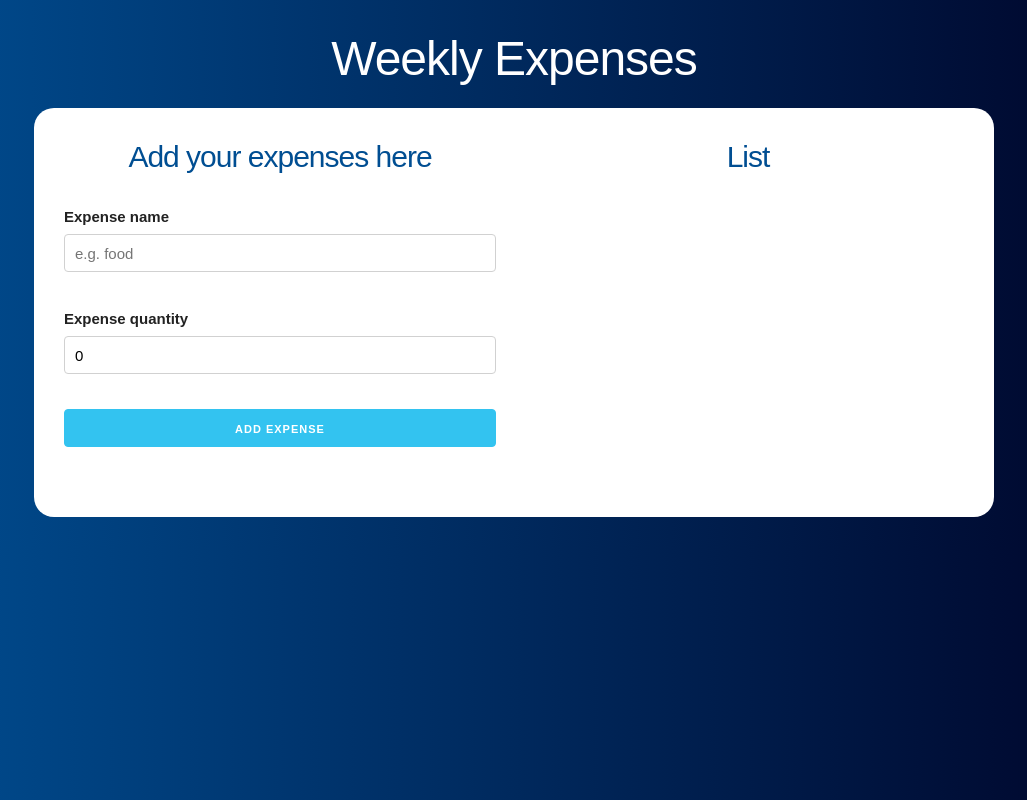
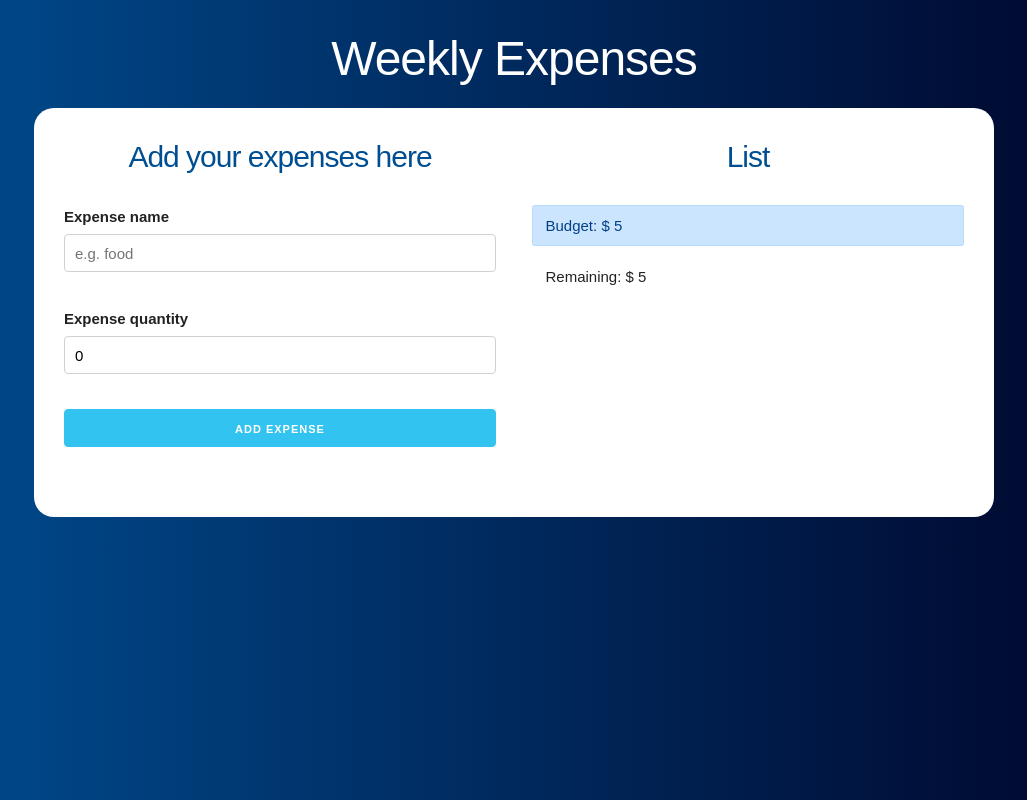
Before and after one commit to alecaceres/budget, a React (Create React App) app: page / in a window 1280 px wide. Both pictures are taken after typing "5" into the empty fields and a click on the input "Set budget". Shown: the whole page, without its empty margins (126-1153 px from the left). Built offline with nearby package versions, Linux system fonts and the light colour scheme.

Commit message:
Creating Budget Control component

```diff
--- a/src/App.js
+++ b/src/App.js
@@ -2,6 +2,7 @@
 import Question from "./components/Question";
 import Form from "./components/Form";
 import List from "./components/List";
+import BudgetControl from "./components/BudgetControl";
 
 function App() {
   // state definition
@@ -36,7 +37,12 @@
               </div>
               <div className="one-half column">
                 <List
-                  expenses={expenses}/>
+                  expenses={expenses}
+                />
+                <BudgetControl
+                budget={budget}
+                remaining={remaining}
+                />
               </div>
             </div>
           }
--- /dev/null
+++ b/src/components/BudgetControl.js
@@ -0,0 +1,14 @@
+import React, { Fragment } from "react";
+
+const BudgetControl = ({budget, remaining}) => (
+    <Fragment>
+        <div className="alert alert-primary">
+            Budget: $ {budget}
+        </div>
+        <div className="alert">
+            Remaining: $ {remaining}
+        </div>
+    </Fragment>
+)
+
+export default BudgetControl;
```
